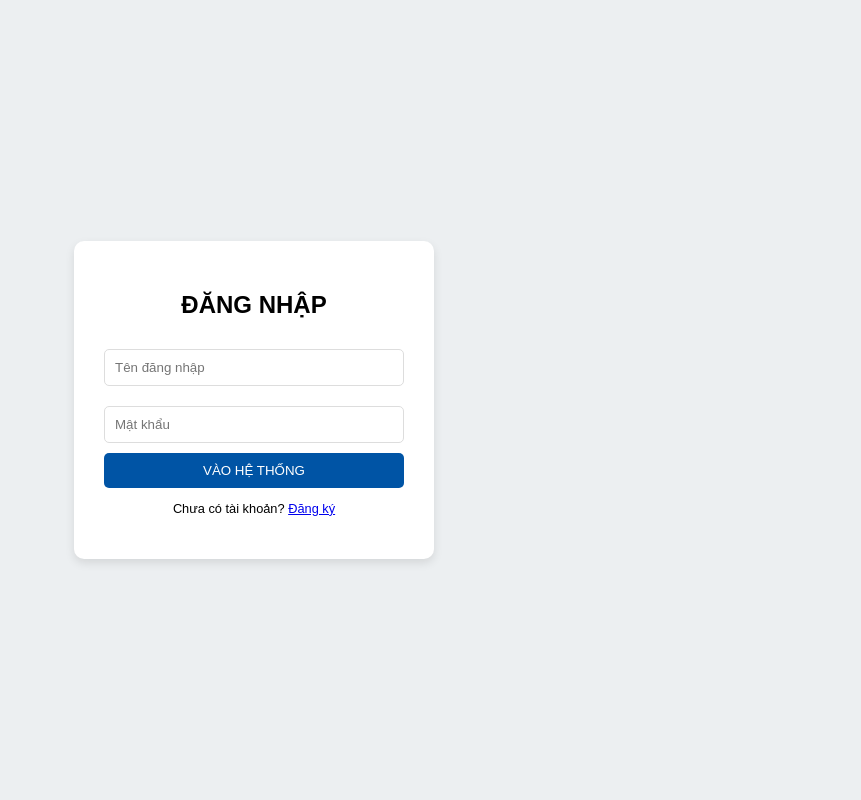
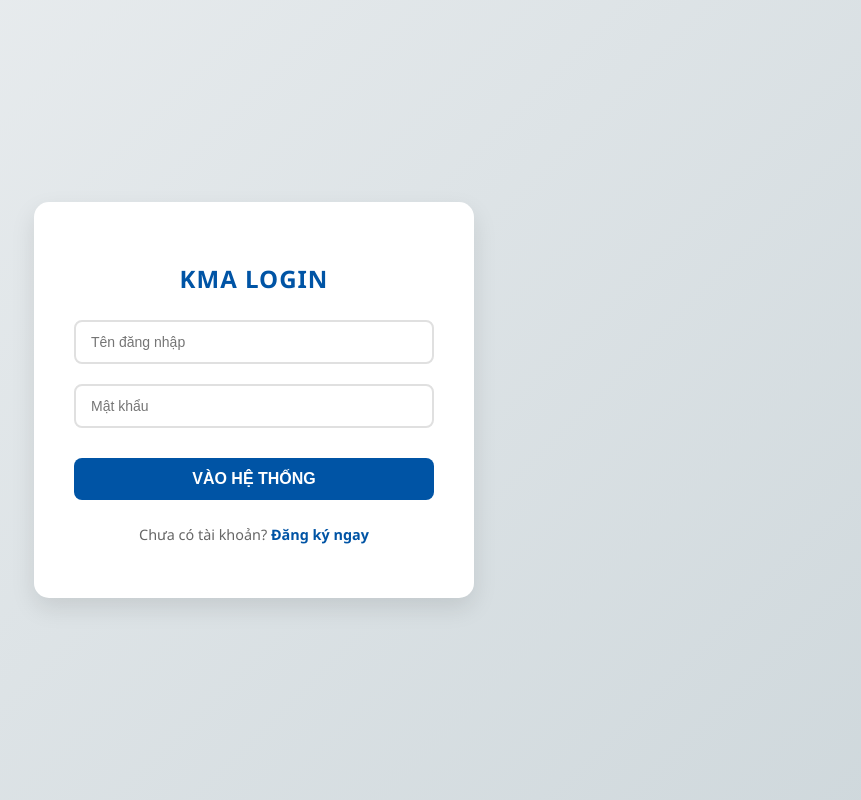
Before and after one commit to basangnguyen/kma-graph-coloring, a Flask app: page /login in a window 1280 px wide. Shown: the whole page, without its empty margins (386-1247 px from the left). Run offline with Flask 3, Linux system fonts and the light colour scheme.

Commit message:
Update login.html

```diff
--- a/templates/login.html
+++ b/templates/login.html
@@ -2,32 +2,149 @@
 <html lang="vi">
 <head>
     <meta charset="UTF-8">
+    <meta name="viewport" content="width=device-width, initial-scale=1.0">
     <title>KMA - Đăng nhập</title>
     <style>
-        body { font-family: sans-serif; background: #eceff1; display: flex; justify-content: center; align-items: center; height: 100vh; margin: 0; }
-        .login-box { background: white; padding: 30px; border-radius: 10px; box-shadow: 0 4px 10px rgba(0,0,0,0.1); width: 300px; text-align: center; }
-        input { width: 100%; padding: 10px; margin: 10px 0; border: 1px solid #ddd; border-radius: 5px; box-sizing: border-box; }
-        button { width: 100%; padding: 10px; background: #0054a5; color: white; border: none; border-radius: 5px; cursor: pointer; }
+        :root {
+            --primary-color: #0054a5;
+            --secondary-color: #007bff;
+            --bg-gradient: linear-gradient(135deg, #eceff1 0%, #cfd8dc 100%);
+            --white: #ffffff;
+            --error-red: #d32f2f;
+        }
+
+        body {
+            font-family: 'Segoe UI', Tahoma, Geneva, Verdana, sans-serif;
+            background: var(--bg-gradient);
+            display: flex;
+            justify-content: center;
+            align-items: center;
+            height: 100vh;
+            margin: 0;
+        }
+
+        .login-box {
+            background: var(--white);
+            padding: 40px;
+            border-radius: 15px;
+            box-shadow: 0 10px 25px rgba(0,0,0,0.1);
+            width: 100%;
+            max-width: 360px;
+            text-align: center;
+            transition: transform 0.3s ease;
+        }
+
+        .login-box:hover {
+            transform: translateY(-5px);
+        }
+
+        h2 {
+            color: var(--primary-color);
+            margin-bottom: 25px;
+            font-weight: 700;
+            letter-spacing: 1px;
+            text-transform: uppercase;
+        }
+
+        .error-msg {
+            background: #ffebee;
+            color: var(--error-red);
+            padding: 10px;
+            border-radius: 5px;
+            font-size: 0.85em;
+            margin-bottom: 15px;
+            border: 1px solid #ffcdd2;
+        }
+
+        .input-group {
+            margin-bottom: 20px;
+            text-align: left;
+        }
+
+        input {
+            width: 100%;
+            padding: 12px 15px;
+            border: 2px solid #e0e0e0;
+            border-radius: 8px;
+            box-sizing: border-box;
+            outline: none;
+            transition: border-color 0.3s ease, box-shadow 0.3s ease;
+            font-size: 14px;
+        }
+
+        input:focus {
+            border-color: var(--secondary-color);
+            box-shadow: 0 0 8px rgba(0, 123, 255, 0.2);
+        }
+
+        button {
+            width: 100%;
+            padding: 12px;
+            background: var(--primary-color);
+            color: white;
+            border: none;
+            border-radius: 8px;
+            cursor: pointer;
+            font-size: 16px;
+            font-weight: 600;
+            transition: background 0.3s ease, box-shadow 0.3s ease;
+            margin-top: 10px;
+        }
+
+        button:hover {
+            background: #003d7a;
+            box-shadow: 0 4px 12px rgba(0, 84, 165, 0.3);
+        }
+
+        button:active {
+            transform: scale(0.98);
+        }
+
+        .footer-text {
+            margin-top: 25px;
+            font-size: 0.9em;
+            color: #666;
+        }
+
+        .footer-text a {
+            color: var(--primary-color);
+            text-decoration: none;
+            font-weight: 600;
+        }
+
+        .footer-text a:hover {
+            text-decoration: underline;
+        }
     </style>
 </head>
 <body>
     <div class="login-box">
-        <h2>ĐĂNG NHẬP</h2>
-        <!-- Hiển thị thông báo lỗi nếu có -->
+        <h2>KMA LOGIN</h2>
+
+        <!-- Hiển thị thông báo lỗi -->
         {% with messages = get_flashed_messages(with_categories=true) %}
           {% if messages %}
+            <div class="error-container">
             {% for category, message in messages %}
-              <p style="color: red; font-size: 0.8em;">{{ message }}</p>
+              <p class="error-msg">{{ message }}</p>
             {% endfor %}
+            </div>
           {% endif %}
         {% endwith %}
 
         <form method="POST">
-            <input type="text" name="username" placeholder="Tên đăng nhập" required>
-            <input type="password" name="password" placeholder="Mật khẩu" required>
+            <div class="input-group">
+                <input type="text" name="username" placeholder="Tên đăng nhập" required>
+            </div>
+            <div class="input-group">
+                <input type="password" name="password" placeholder="Mật khẩu" required>
+            </div>
             <button type="submit">VÀO HỆ THỐNG</button>
         </form>
-        <p style="font-size: 0.8em;">Chưa có tài khoản? <a href="/register">Đăng ký</a></p>
+
+        <p class="footer-text">
+            Chưa có tài khoản? <a href="/register">Đăng ký ngay</a>
+        </p>
     </div>
 </body>
 </html>
```
